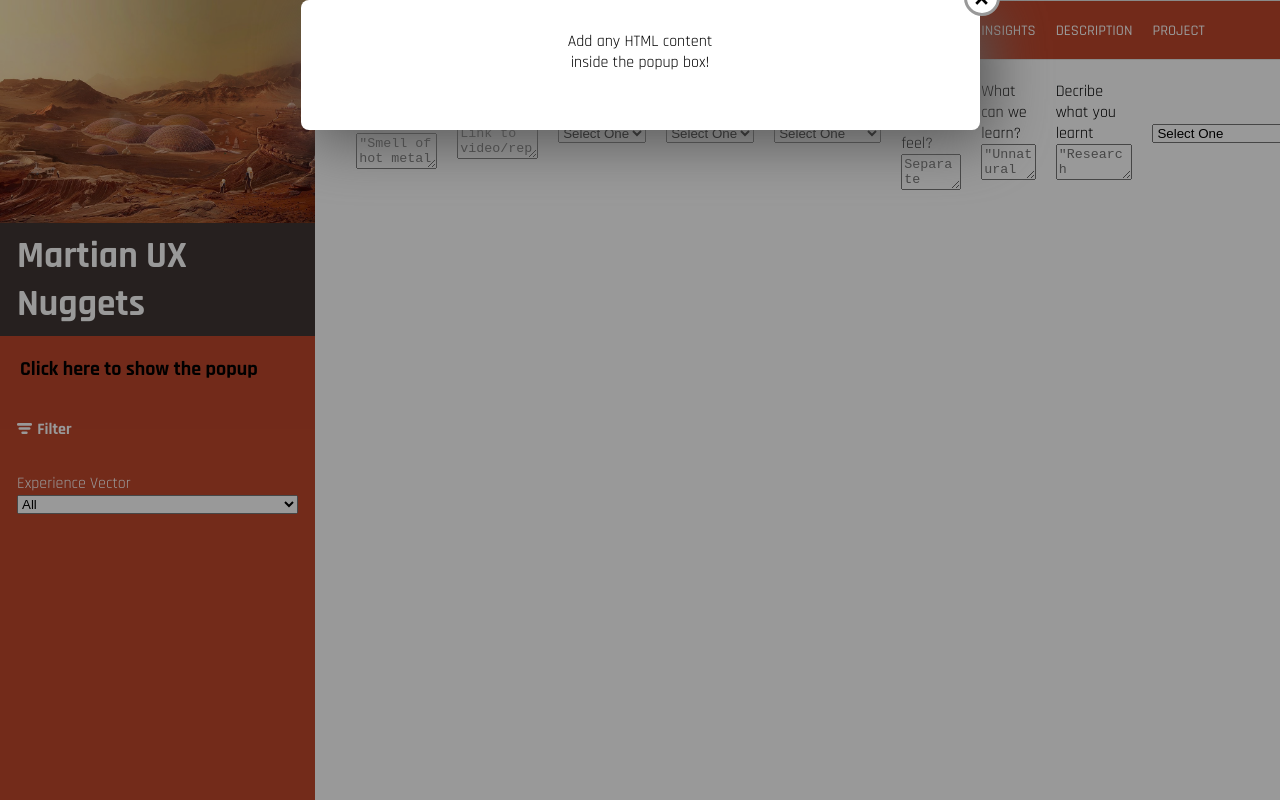
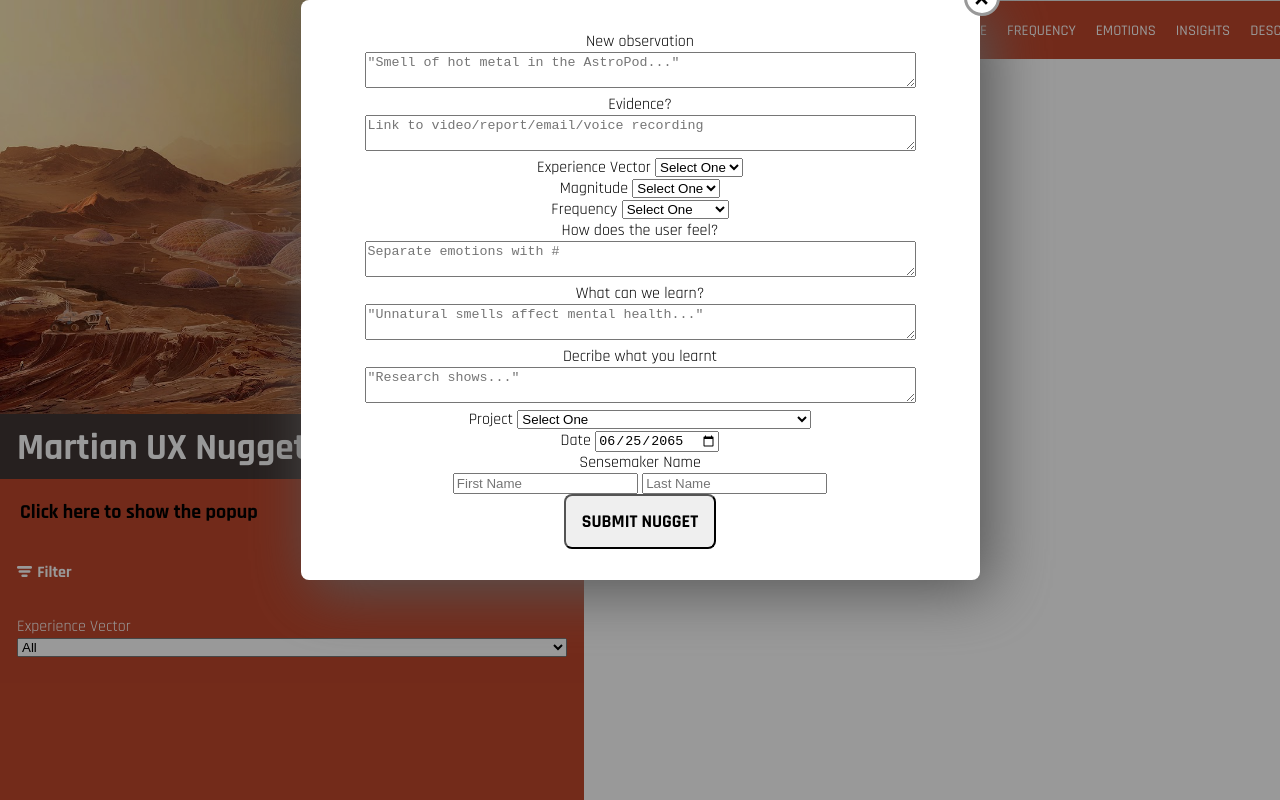
Before and after one commit to SamSSLF/UX-Nuggets, a website with bundled scripts: page public/index.html in a window 1280 px wide. Both pictures are taken after a click on the element "Click here to show the popup". Built offline with nearby package versions, Linux system fonts and the light colour scheme; files whose address does not match are found by name.

Commit message:
Improving User input with a pop-up

```diff
--- a/public/default.css
+++ b/public/default.css
@@ -216,17 +216,12 @@ button:hover
     background:rgba(0,0,0,.4);
     cursor:pointer;
     display:none;
-    height:100%;
+    height:100vh;
     position:fixed;
     text-align:center;
     top:0;
     width:100%;
     z-index:10000;
-}
-#hover_bkgr_fricc .helper{
-    display:inline-block;
-    height:100%;
-    vertical-align:middle;
 }
 #hover_bkgr_fricc > div {
     background-color: #fff;
--- a/public/index.html
+++ b/public/index.html
@@ -35,9 +35,87 @@
     </section>
 <div id="hover_bkgr_fricc">
     <span id="helper"></span>
-    <div>
+    <div id="user-input">
         <div id="popupCloseButton">&times;</div>
-        <p>Add any HTML content<br />inside the popup box!</p>
+        <p>
+        <div data-new="Observation">
+            <label for="newObservation">New observation</label>
+            <textarea name="Observation" id="newObservation" aria-label="New observation" class="newInput" placeholder='"Smell of hot metal in the AstroPod..."'></textarea>
+        </div>
+        <div data-new="ObservationDirectory">
+            <label for="newDirectory">Evidence?</label>
+            <textarea name="ObservationDirectory" id="newDirectory" aria-label="New observation directory" class="newInput" placeholder="Link to video/report/email/voice recording"></textarea>
+        </div>
+        <div data-new="ExperienceVector">
+            <label for="newExpVec">Experience Vector</label>
+            <select name="Experience" aria-label="New experience vector" id="newExpVec">
+                <option value="">Select One</option>
+                <option value="Positive">Positive</option>
+                <option value="Neutral">Neutral</option>
+                <option value="Negative">Negative</option>
+            </select>
+        </div>
+        <div data-new="Magnitude">
+            <label for="Mag">Magnitude</label>
+            <select name="Magnitude" aria-label="New magnitude" id="Mag">
+                <option value="">Select One</option>
+                <option value="High">High</option>
+                <option value="Medium">Medium</option>
+                <option value="Low">Low</option>
+            </select>
+        </div>
+        <div data-new="Frequency">
+            <label for="freq">Frequency</label>
+            <select name="Frequency" aria-label="New frequency" id="freq">
+                <option value="">Select One</option>
+                <option value="Once">Once</option>
+                <option value="Several Times">Several Times</option>
+                <option value="Often">Often</option>
+                <option value="Constant">Constant</option>
+            </select>
+        </div>
+        <div data-new="Emotions">
+            <label for="emotions">How does the user feel?</label>
+            <textarea id ="emotions" name="Emotions" aria-label="New emotions" class="newInput" placeholder="Separate emotions with #"></textarea>
+        </div>
+        <div data-new="Insights">
+            <label for="insight">What can we learn?</label>
+            <textarea id="insight" name="Insights" aria-label="New insights" class="newInput" placeholder='"Unnatural smells affect mental health..."'></textarea>
+        </div>
+        <div data-new="Description">
+            <label for="description">Decribe what you learnt</label>
+            <textarea id="description" name="Description" aria-label="New description" class="newInput" placeholder='"Research shows..."'></textarea>
+        </div>
+        <div data-new="Project">
+            <label for="project">Project</label>
+            <select name="Project" aria-label="New project" id="project">
+                <option value="">Select One</option>
+                <option value="Community Pod UX">Community Pod UX</option>
+                <option value="Martian Frontiers Colony Induction">Martian Frontiers Colony Induction</option>
+                <option value="Working Life Logistics">Working Life Logistics</option>
+                <option value="Habitarium Galactica: User Study">Habitarium Galactica: User Study</option>
+                <option value="Artemis Experimental Laboratory Ethics Study">Artemis Experimental Laboratory Ethics Study</option>
+                <option value="LifePod Acoustics Design">LifePod Acoustics Design</option>
+                <option value="Horizons Health Centre User Beta">Horizons Health Centre User Beta</option>
+                <option value="Hyperloop User Beta">Hyperloop User Beta</option>
+                <option value="Mars LMP5i Terrain Exploration Vehicle">Mars LMP5i Terrain Exploration Vehicle</option>
+                <option value="Terranian Sleep Pod UX">Terranian Sleep Pod UX</option>
+                <option value="GastroPod UX">GastroPod UX</option>
+            </select>
+        </div>
+        <div data-new="Date">
+            <label for="date">Date</label>
+            <input type="date" aria-label="date logged" id="date-logged" value="2065-06-25" min="2065-01-01" id="date">
+        </div>
+        <div data-new="SensemakerName">
+            <label for="name">Sensemaker Name</label></br>
+            <input type="text" aria-label="Sensemaker's first name" placeholder="First Name">
+            <input type="text" aria-label="Sensemaker's last name" placeholder="Last Name">
+        </div>
+        <div>
+            <button id="submit">SUBMIT NUGGET</button>
+        </div>
+        </p>
     </div>
 </div>
     <main id="data-table">
@@ -60,80 +138,6 @@
                 </tr>
             </thead>
             <tbody id="table-body">
-                <tr id="user-input">
-                    <td data-new="ID"></td>
-                    <td data-new="Observation">
-                        <label for="newObservation">New observation</label>
-                        <textarea name="Observation" id="newObservation" aria-label="New observation" class="newInput" placeholder='"Smell of hot metal in the AstroPod..."'></textarea>
-                    </td>
-                    <td data-new="ObservationDirectory">
-                        <label for="newDirectory">Evidence?</label>
-                        <textarea name="ObservationDirectory" id="newDirectory" aria-label="New observation directory" class="newInput" placeholder="Link to video/report/email/voice recording"></textarea>
-                    </td>
-                    <td data-new="ExperienceVector">
-                        <select name="Experience" aria-label="New experience vector">
-                            <option value="">Select One</option>
-                            <option value="Positive">Positive</option>
-                            <option value="Neutral">Neutral</option>
-                            <option value="Negative">Negative</option>
-                        </select>
-                    </td>
-                    <td data-new="Magnitude">
-                        <select name="Magnitude" aria-label="New magnitude">
-                            <option value="">Select One</option>
-                            <option value="High">High</option>
-                            <option value="Medium">Medium</option>
-                            <option value="Low">Low</option>
-                        </select>
-                    </td>
-                    <td data-new="Frequency">
-                        <select name="Frequency" aria-label="New frequency">
-                            <option value="">Select One</option>
-                            <option value="Once">Once</option>
-                            <option value="Several Times">Several Times</option>
-                            <option value="Often">Often</option>
-                            <option value="Constant">Constant</option>
-                        </select>
-                    </td>
-                    <td data-new="Emotions">
-                        <label for="emotions">How does the user feel?</label>
-                        <textarea id ="emotions" name="Emotions" aria-label="New emotions" class="newInput" placeholder="Separate emotions with #"></textarea>
-                    </td>
-                    <td data-new="Insights">
-                        <label for="insight">What can we learn?</label>
-                        <textarea id="insight" name="Insights" aria-label="New insights" class="newInput" placeholder='"Unnatural smells affect mental health..."'></textarea>
-                    </td>
-                    <td data-new="Description">
-                        <label for="description">Decribe what you learnt</label>
-                        <textarea id="description" name="Description" aria-label="New description" class="newInput" placeholder='"Research shows..."'></textarea>
-                    </td>
-                    <td data-new="Project">
-                        <select name="Project" aria-label="New project">
-                            <option value="">Select One</option>
-                            <option value="Community Pod UX">Community Pod UX</option>
-                            <option value="Martian Frontiers Colony Induction">Martian Frontiers Colony Induction</option>
-                            <option value="Working Life Logistics">Working Life Logistics</option>
-                            <option value="Habitarium Galactica: User Study">Habitarium Galactica: User Study</option>
-                            <option value="Artemis Experimental Laboratory Ethics Study">Artemis Experimental Laboratory Ethics Study</option>
-                            <option value="LifePod Acoustics Design">LifePod Acoustics Design</option>
-                            <option value="Horizons Health Centre User Beta">Horizons Health Centre User Beta</option>
-                            <option value="Hyperloop User Beta">Hyperloop User Beta</option>
-                            <option value="Mars LMP5i Terrain Exploration Vehicle">Mars LMP5i Terrain Exploration Vehicle</option>
-                            <option value="Terranian Sleep Pod UX">Terranian Sleep Pod UX</option>
-                            <option value="GastroPod UX">GastroPod UX</option>
-                        </select>
-                    </td>
-                    <td data-new="Date">
-                        <input type="date" aria-label="date logged" id="date-logged" value="2065-06-25" min="2065-01-01">
-                    </td>
-                    <td data-new="SensemakerName">
-                        <input type="text" aria-label="Sensemaker's first name" placeholder="First Name">
-                        <input type="text" aria-label="Sensemaker's last name" placeholder="Last Name">
-                    </td>
-                    <td>
-                        <button id="submit">SUBMIT NUGGET</button>
-                    </td>
-                </tr>
                 <!--queried nuggets go here-->
             </tbody>
         </table>
--- a/public/ui.js
+++ b/public/ui.js
@@ -170,7 +170,7 @@ UI.init = function() {
 
     submitNew.onclick = () => {
         console.log("User wants to submit a new nugget");
-        popup.style.display = "block";
+        popup.style.display = "inline-block";
     };
 
     closeButton.onclick = () => {
```
Also changed, not shown: 1 other file.
